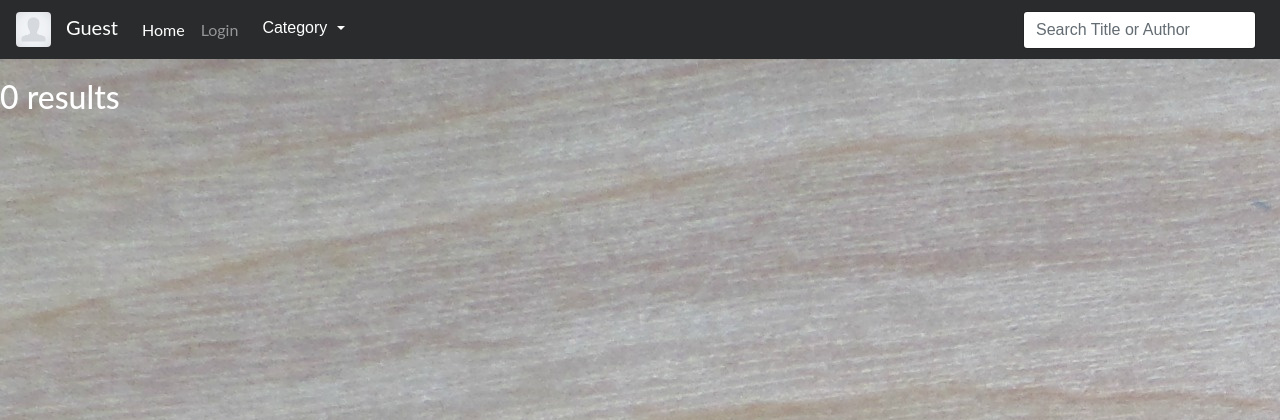
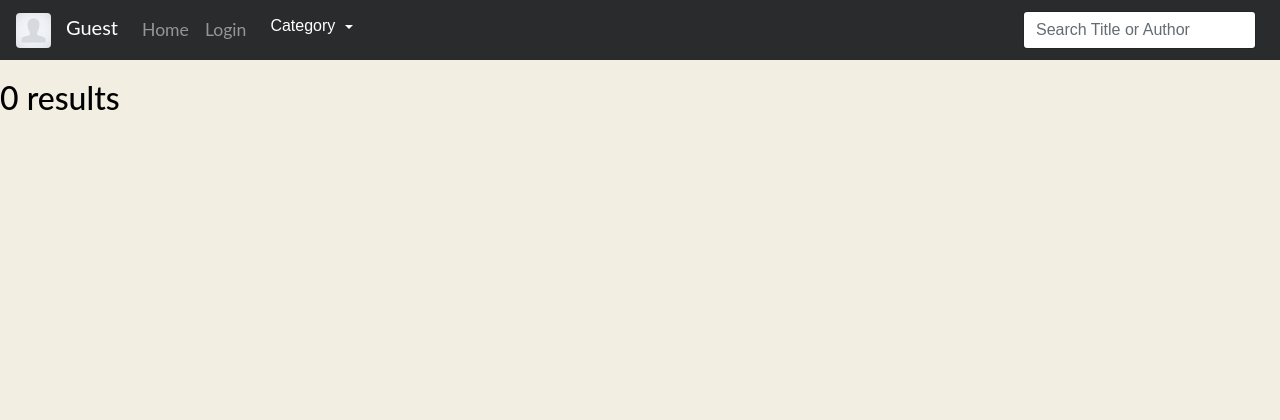
Before and after one commit to arc-bphc/ARC-website, a PHP site: page /2/blog/display-posts.php in a window 1280 px wide. Shown: the top 420 px of the page. Run offline with PHP 8.4, Linux system fonts and the light colour scheme; data that the repository does not hold is empty; a stand-in replaces the project's code that opens the database connection; some libraries are stand-ins or nearby versions.

```diff
--- a/blog/display-posts.css
+++ b/blog/display-posts.css
@@ -1,12 +1,14 @@
 body {
-    background: url("images/back3.jpeg");
+    background-color: #F2EEE2;
     background-repeat: no-repeat;
     margin: 0;
     font-family: 'Lato', sans-serif;
     box-sizing: border-box;
+    margin: 0;
+    height: 100%;
 }
 body h1, body h2{
-    color: #fff;
+    color: #000;
 }
 button:hover{
     cursor: pointer;
@@ -176,6 +178,13 @@ nav{
     color: #fff;
     font-size: 1.2em;
 }
+.nav-link:hover{
+    color: rgba(255,255,255,1);
+    font-weight: bold;
+}
+.nav-link{
+    font-size: 1.1em;
+}
 
 /*-----------------loader-----------------*/
 #loader-wrapper{
--- a/blog/display-posts.php
+++ b/blog/display-posts.php
@@ -39,8 +39,8 @@ else {
 echo "</a>
   <div class=\"collapse navbar-collapse\" id=\"navbarTogglerDemo02\">
     <ul class=\"navbar-nav mr-auto mt-2 mt-md-0\">
-      <li class=\"nav-item active\">
-        <a class=\"nav-link\" href=\"#\">Home <span class=\"sr-only\">(current)</span></a>";
+      <li class=\"nav-item\">
+        <a class=\"nav-link\" href=\"#\">Home</a></li>";
 
 if($_SESSION["login-status"] == 1 || $_SESSION["login-status"] == 2){
 	echo "<li class=\"nav-item\"><a class=\"nav-link\" href=\"form.php\">Write Post</a></li>";
@@ -129,6 +129,7 @@ if ($result->num_rows > 0) {
 
 
 	        echo "<div class = \"card-footer\">" ."By:- <div class=\"author\">". $row["author"] . "</div>". "<p id=\"date". $postid ."\"><script>formatDate(\"$date\",$postid);</script></p>";
+
 			if($_SESSION["login-status"] == 2){
 				echo " <div><button onclick=\"manage(". $postid .", 2)\">Withdraw From Publication</button></div> ";
 			}
```
Also changed, not shown: blog/adminPanel.php (+10 -6 lines), blog/viewPost.php (+15 -2 lines), blog/images/back3.jpeg (deleted), blog/images/border.png (added), blog/images/google-signin.png (deleted), blog/images/test-back.jpeg (deleted).
